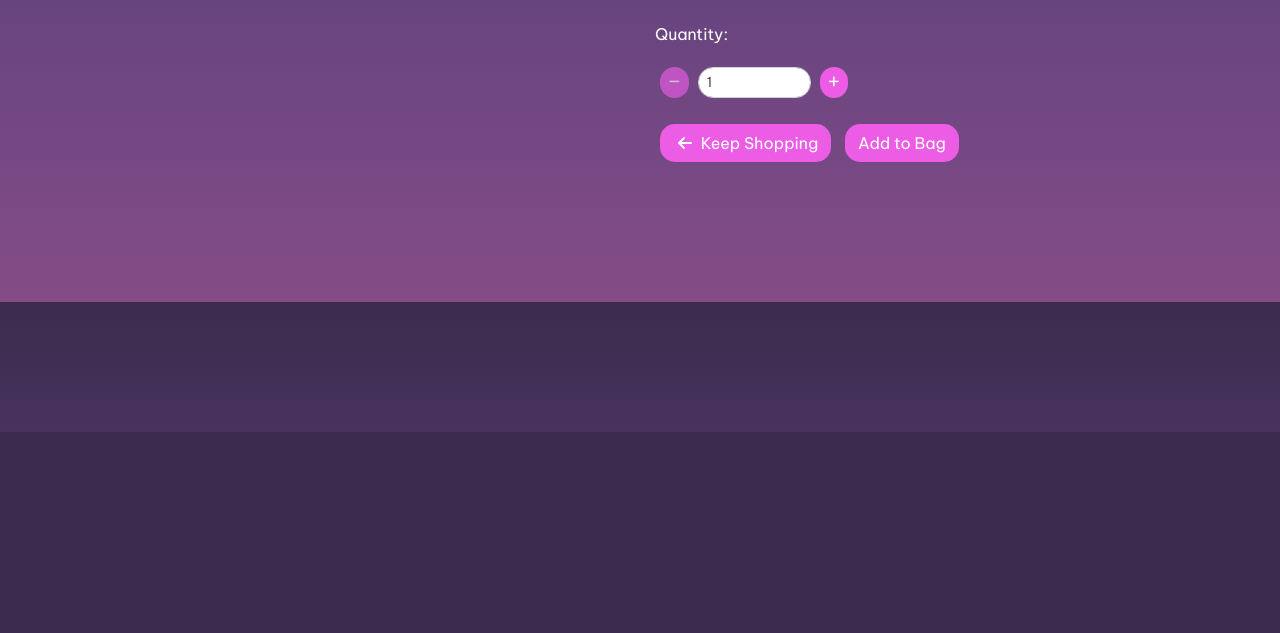
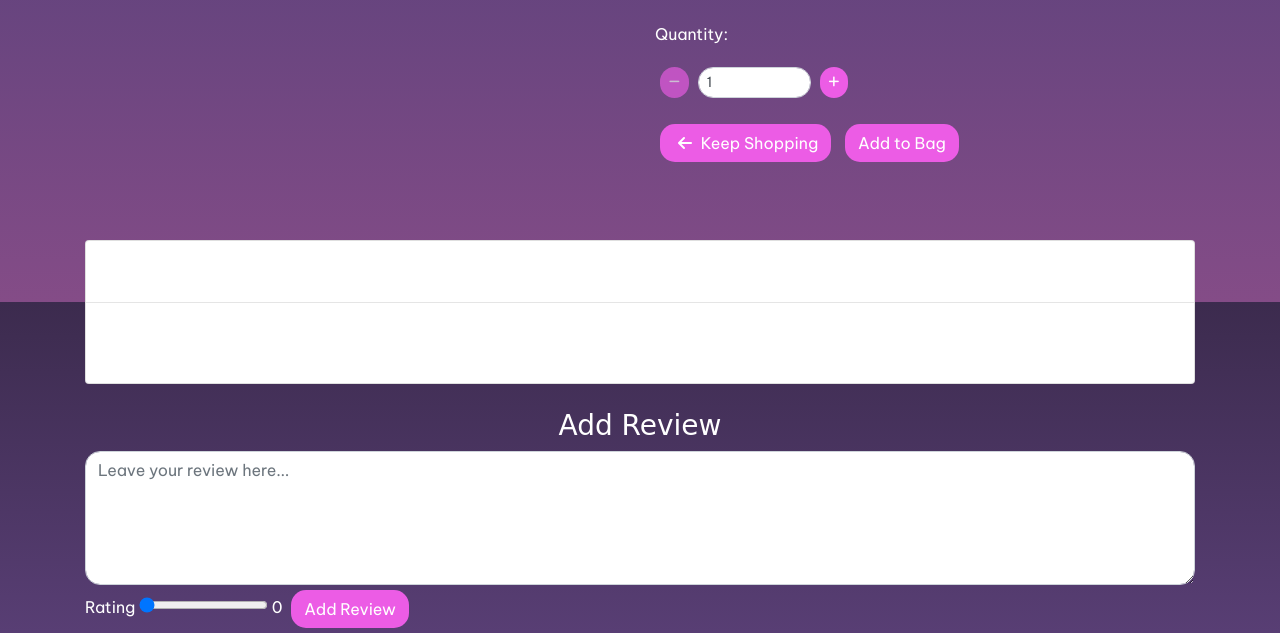
Before and after one commit to Code-Institute-Submissions/ConnorSargent-GraphicDesignerWebsite, a Django app: page /products/1 in a window 1280 px wide. Shown: the part 498-1131 px from the top of the page. Before the commit the page ends 930 px from the top, so only its background shows below. Run offline with Django 3.2, Linux system fonts and the light colour scheme; a user stored in the database is signed in; tables that the repository leaves empty hold one stand-in row (values such as "Sample post"); grey boxes marked "Sample" are stand-in pictures; some libraries are stand-ins or nearby versions; some web fonts are replaced.

Commit message:
Added product review view, model, form and add review functionality

```diff
--- a/products/admin.py
+++ b/products/admin.py
@@ -1,5 +1,5 @@
 from django.contrib import admin
-from .models import Product, Category
+from .models import Product, Category, ProductReview
 
 # Register your models here.
 
@@ -24,3 +24,5 @@ class CategoryAdmin(admin.ModelAdmin):
 
 admin.site.register(Product, ProductAdmin)
 admin.site.register(Category, CategoryAdmin)
+
+admin.site.register(ProductReview)
--- a/products/models.py
+++ b/products/models.py
@@ -1,4 +1,5 @@
 from django.db import models
+from django.contrib.auth.models import User
 
 # Create your models here.
 
@@ -30,3 +31,13 @@ class Product(models.Model):
 
     def __str__(self):
         return self.name
+
+
+class ProductReview(models.Model):
+    product = models.ForeignKey(Product, on_delete=models.CASCADE)
+    user = models.ForeignKey(User, on_delete=models.CASCADE)
+    comment = models.TextField(max_length=5000)
+    rating = models.FloatField(default=0)
+
+    def __str__(self):
+        return self.user.username
--- a/products/templates/products/product_detail.html
+++ b/products/templates/products/product_detail.html
@@ -97,6 +97,44 @@
         </div>
     </div>
 </div>
+
+
+<div class="container">
+    <div class="card">
+        {% for productreview in productreviews %}
+        <h3 class="card-title">{{ productreview.user.username }}</h3>
+        <hr>
+        <p class="card-text">{{ productreview.comment }}</p>
+        <p class="card-text"><i class="fas fa-star mr-1 rating"></i>{{ productreview.rating }} / 5</p>
+        {% endfor %}
+    </div>
+</div>
+
+
+{% if user.is_authenticated %}
+<div class="container">
+    {% else %}
+    <div class="container d-none">
+        {% endif %}
+
+        <h3 class="text-center">Add Review</h3>
+        <form class="review-form" action="{% url 'add_product_review' product.id %}" method="POST">
+            {% csrf_token %}
+            <textarea name="comment" id="comment" cols="30" rows="5" class="form-control"
+                placeholder="Leave your review here..."></textarea></textarea>
+
+            <label for="rating">Rating</label>
+            <input type="range" id="rangeInput" name="rating" min="0" max="5" value="0" step="0.1"
+                oninput="amount.value=rangeInput.value">
+
+            <output name="amount" id="amount" for="rangeInput">0</output>
+
+            <input type="submit" class="btn btn-pink ml-3" value="Add Review">
+
+        </form>
+    </div>
+</div>
+
 {% endblock %}
 
 {% block postloadjs %}
--- a/products/urls.py
+++ b/products/urls.py
@@ -7,4 +7,5 @@ urlpatterns = [
     path('add/', views.add_product, name='add_product'),
     path('edit/<int:product_id>/', views.edit_product, name='edit_product'),
     path('delete/<int:product_id>/', views.delete_product, name='delete_product'),
+    path('addproductreview/<int:product_id>/', views.add_product_review, name="add_product_review"),
 ]
--- a/products/views.py
+++ b/products/views.py
@@ -3,8 +3,8 @@ from django.contrib import messages
 from django.contrib.auth.decorators import login_required
 from django.db.models import Q
 
-from .models import Product, Category
-from .forms import ProductForm
+from .models import Product, Category, ProductReview
+from .forms import ProductForm, ProductReviewForm
 
 # Create your views here.
 
@@ -44,9 +44,11 @@ def product_detail(request, product_id):
     """ A view to show product details """
 
     product = get_object_or_404(Product, pk=product_id)
+    productreviews = ProductReview.objects.filter(product=product_id)
 
     context = {
         'product': product,
+        'productreviews': productreviews,
     }
 
     return render(request, 'products/product_detail.html', context)
@@ -117,3 +119,21 @@ def delete_product(request, product_id):
     product.delete()
     messages.success(request, 'Product deleted!')
     return redirect(reverse('products'))
+
+
+def add_product_review(request, product_id):
+    if request.user.is_authenticated:
+        product = get_object_or_404(Product, pk=product_id)
+        if request.method == "POST":
+            form = ProductReviewForm(request.POST or None)
+            if form.is_valid():
+                data = form.save(commit=False)
+                data.comment = request.POST["comment"]
+                data.rating = request.POST["rating"]
+                data.user = request.user
+                data.product = product
+                data.save()
+                return redirect("product_detail", product_id)
+        else:
+            form = ProductReviewForm()
+        return render(request, 'product_detail.html', {"form": form})
```
Also changed, not shown: products/forms.py (+7 -1 lines), products/migrations/0003_productreview.py (added).
